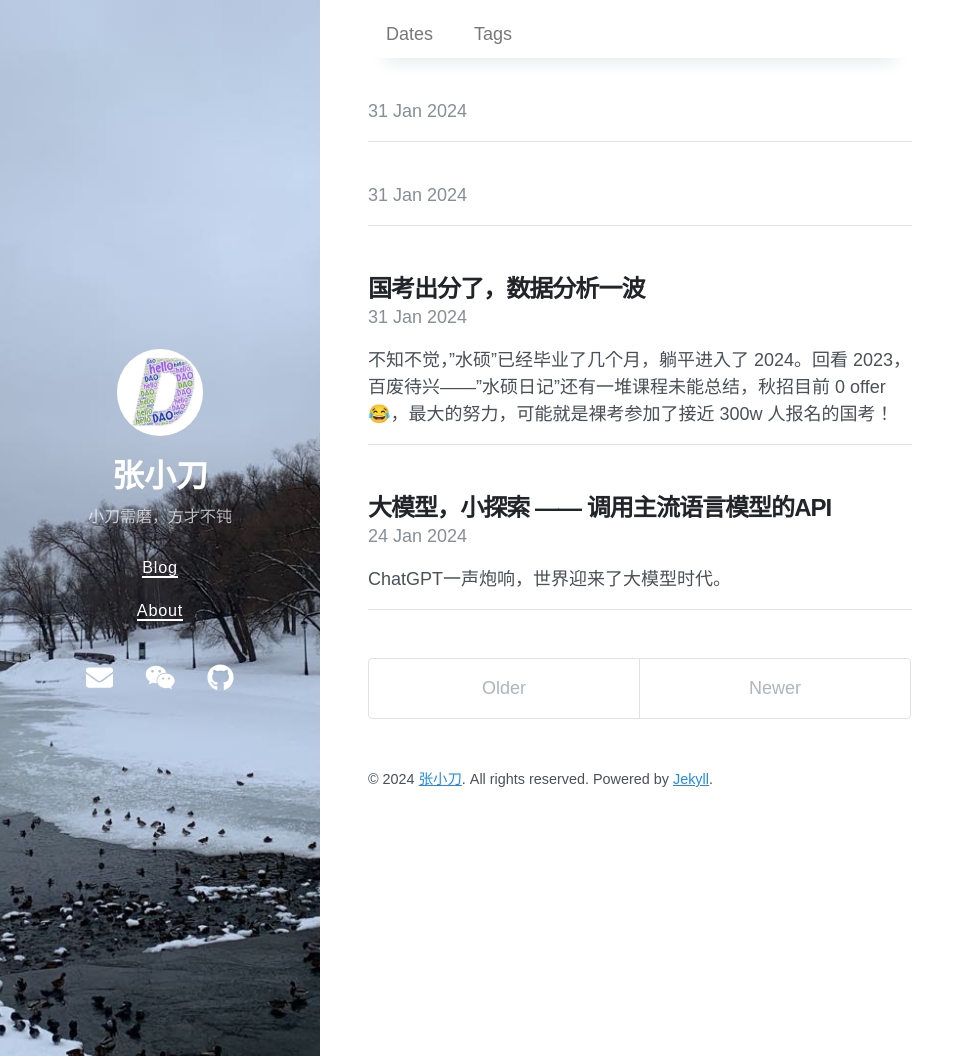
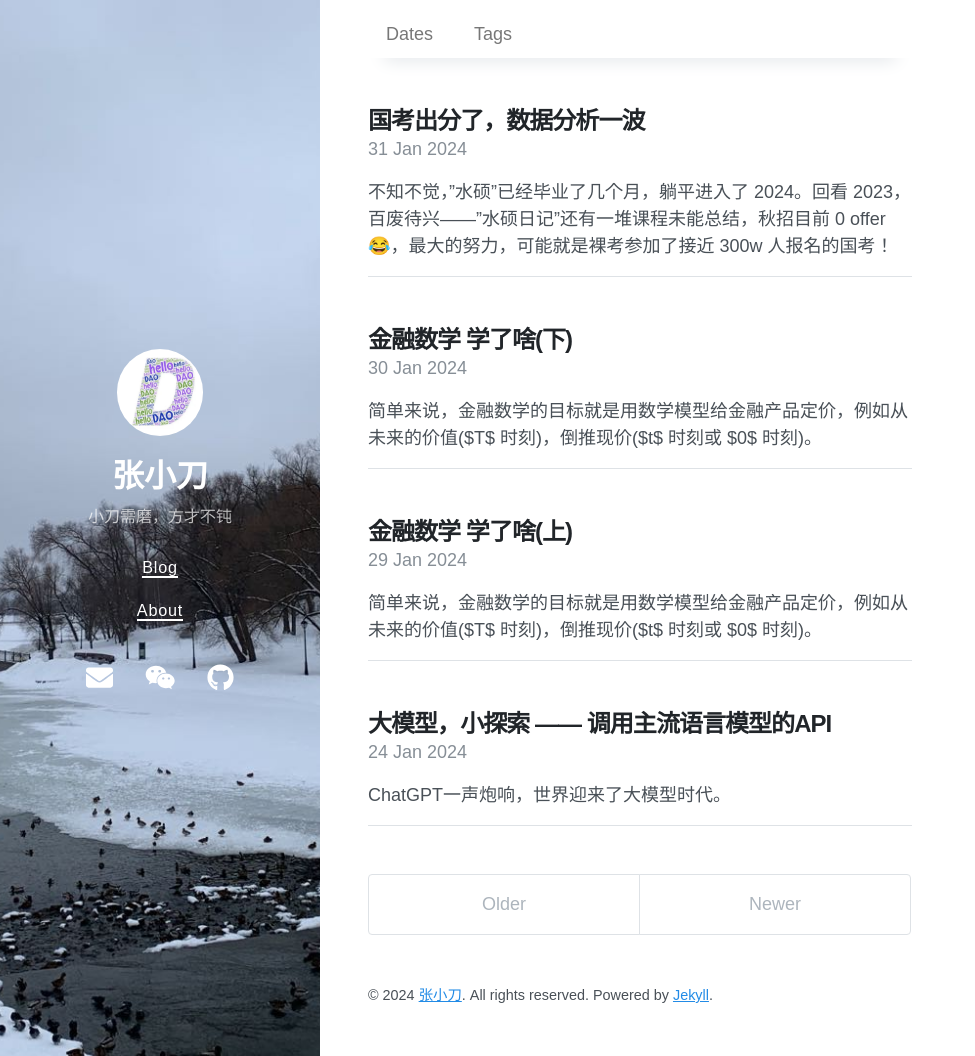
Before and after one commit to coderzzy/coderzzy.github.io, a Jekyll site: the page built from index.html, in a window 1280 px wide and 1056 px high. Shown: the whole window, without its empty margins (0-975 px from the left). Built offline with Jekyll 4.4.1, drawn with Linux system fonts in a browser that asks for light colours; nearby versions of some CDN libraries; the list of posts is cut into pages by our own code.

Commit message:
feature: fm remove ''

```diff
--- a/_posts/2024-01-29-fm1.markdown
+++ b/_posts/2024-01-29-fm1.markdown
@@ -1,6 +1,6 @@
 ---
 layout: post
-title: '金融数学'学了啥(上)
+title: 金融数学 学了啥(上)
 toc:  true
 author: 小刀
 css:
--- a/_posts/2024-01-30-fm2.markdown
+++ b/_posts/2024-01-30-fm2.markdown
@@ -1,6 +1,6 @@
 ---
 layout: post
-title: '金融数学'学了啥(下)
+title: 金融数学 学了啥(下)
 toc:  true
 author: 小刀
 css:
```
